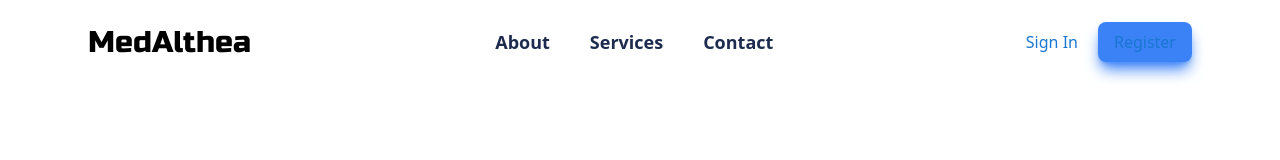
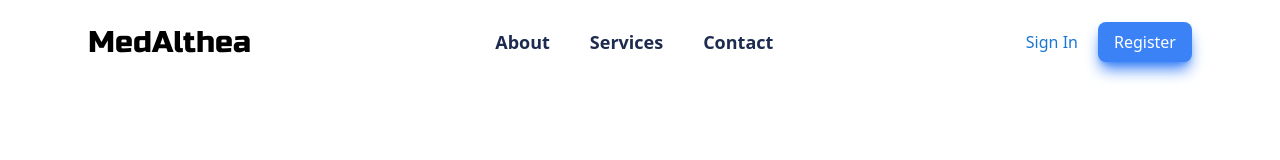
Before and after one commit to YadavGulshan/MedAlthea-Website, a Next.js app: page / in a window 1280 px wide. Shown: the top 160 px of the page. Built offline with nearby package versions, Linux system fonts and the light colour scheme.

Commit message:
working on text color

```diff
--- a/components/Header/header.tsx
+++ b/components/Header/header.tsx
@@ -55,7 +55,7 @@ const HeaderComponent = () => {
               <Link
                 underline="none"
                 href="/register"
-                className="rounded-lg bg-blue-500 py-2 px-4 text-xl font-semibold text-white shadow-lg shadow-blue-500"
+                className="rounded-lg bg-blue-500 py-2 px-4 text-xl font-semibold !text-white shadow-lg shadow-blue-500"
               >
                 Register
               </Link>
```
